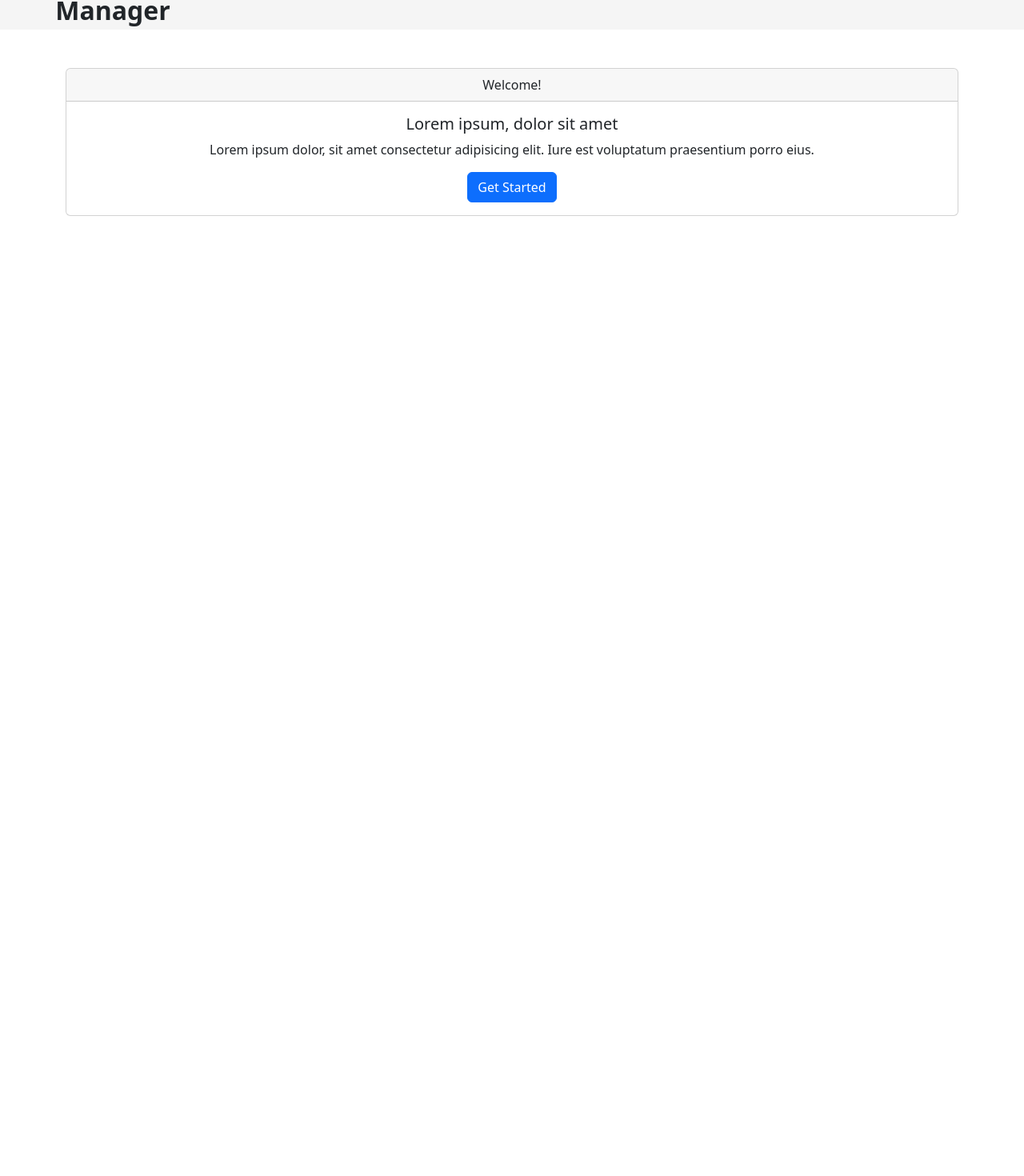
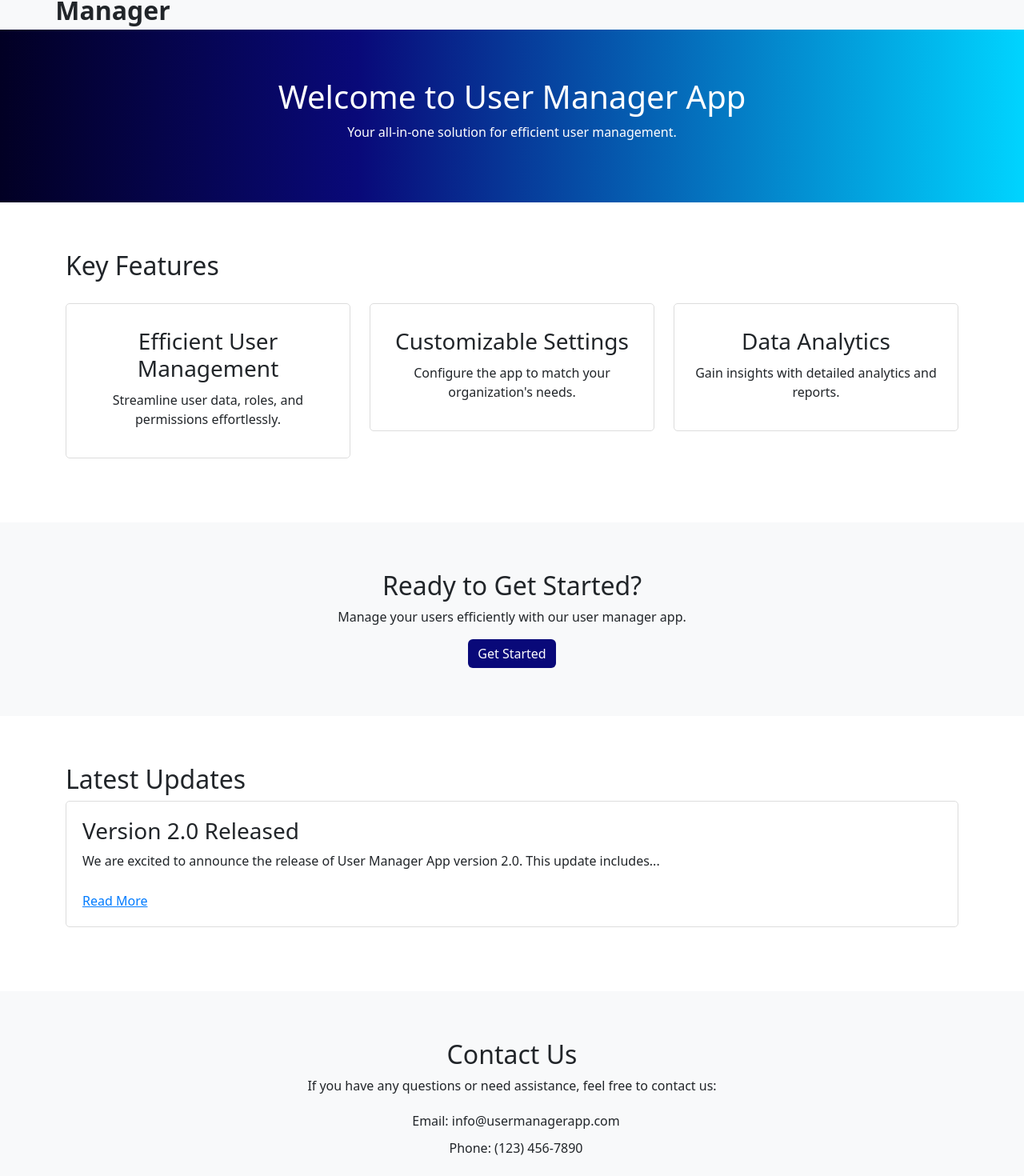
Before and after one commit to macpli/user-manager-ng, an Angular app: page / in a window 1280 px wide. Shown: the part 59-1529 px from the top of the page at 80% size. Before the commit the page ends 800 px from the top, so only its background shows below. Built offline with nearby package versions, Linux system fonts and the light colour scheme.

Commit message:
add: mock home page; refactor: styling

```diff
--- a/src/app/components/home/home.component.css
+++ b/src/app/components/home/home.component.css
@@ -0,0 +1,91 @@
+.brief-introduction {
+    color: white;
+    text-align: center;
+    padding: 60px 0;
+    background: rgb(2,0,36);
+    background: linear-gradient(90deg, rgba(2,0,36,1) 0%, rgba(9,9,121,1) 35%, rgba(0,212,255,1) 100%);
+  }
+
+  .key-features {
+    padding: 60px 0;
+    background-color: #ffffff;
+  }
+
+  .feature {
+    text-align: center;
+    padding: 20px;
+    border: 1px solid #ddd;
+    border-radius: 5px;
+    margin: 20px 0;
+  }
+
+  .feature i {
+    font-size: 48px;
+    color: #007bff;
+  }
+
+  .feature h3 {
+    margin-top: 10px;
+  }
+
+  .feature p {
+    margin-top: 10px;
+  }
+
+  .call-to-action {
+    text-align: center;
+    padding: 60px 0;
+    background-color: #f8f9fa;
+  }
+
+  .call-to-action a {
+    border: none;
+    background-color: rgba(9,9,121,1);
+    color: white;
+  }
+
+  /*background: rgb(2,0,36);
+    background: linear-gradient(90deg,  rgba(9,9,121,1) 0%, rgb(0, 176, 211) 100%);*/
+
+  .call-to-action button {
+    margin-top: 20px;
+  }
+
+  .latest-updates {
+    padding: 60px 0;
+    background-color: #ffffff;
+  }
+
+  .update {
+    margin-bottom: 20px;
+    padding: 20px;
+    border: 1px solid #ddd;
+    border-radius: 5px;
+  }
+
+  .read-more-link {
+    display: inline-block;
+    margin-top: 10px;
+    color: #007bff;
+  }
+
+  .contact-info {
+    text-align: center;
+    padding: 60px 0;
+    background-color: #f8f9fa;
+  }
+
+  .contact-list {
+    list-style: none;
+    padding: 0;
+    margin-top: 20px;
+  }
+
+  .contact-list li {
+    margin-bottom: 10px;
+  }
+
+  .contact-list i {
+    margin-right: 10px;
+    color: #007bff;
+  }
--- a/src/app/components/home/home.component.html
+++ b/src/app/components/home/home.component.html
@@ -1,12 +1,63 @@
-<div class="container-lg mt-5 mb-3">
-    <div class="card text-center">
-        <div class="card-header">
-          Welcome!
-        </div>
-        <div class="card-body">
-          <h5 class="card-title">Lorem ipsum, dolor sit amet </h5>
-          <p class="card-text">Lorem ipsum dolor, sit amet consectetur adipisicing elit. Iure est voluptatum praesentium porro eius.</p>
-          <a [routerLink]="['/users']" class="btn btn-primary">Get Started</a>
+<section class="brief-introduction">
+  <h1>Welcome to User Manager App</h1>
+  <p>Your all-in-one solution for efficient user management.</p>
+</section>
+
+<section class="key-features">
+  <div class="container">
+    <h2>Key Features</h2>
+    <div class="row">
+      <div class="col-md-4">
+        <div class="feature">
+          <i class="fa fa-users"></i>
+          <h3>Efficient User Management</h3>
+          <p>Streamline user data, roles, and permissions effortlessly.</p>
         </div>
       </div>
-</div>
+      <div class="col-md-4">
+        <div class="feature">
+          <i class="fa fa-cog"></i>
+          <h3>Customizable Settings</h3>
+          <p>Configure the app to match your organization's needs.</p>
+        </div>
+      </div>
+      <div class="col-md-4">
+        <div class="feature">
+          <i class="fa fa-chart-line"></i>
+          <h3>Data Analytics</h3>
+          <p>Gain insights with detailed analytics and reports.</p>
+        </div>
+      </div>
+    </div>
+  </div>
+</section>
+
+<section class="call-to-action">
+  <div class="container">
+    <h2>Ready to Get Started?</h2>
+    <p>Manage your users efficiently with our user manager app.</p>
+    <a [routerLink]="['/users']" class="btn ">Get Started</a>  </div>
+</section>
+
+<section class="latest-updates">
+  <div class="container">
+    <h2>Latest Updates</h2>
+    <div class="update">
+      <h3>Version 2.0 Released</h3>
+      <p>We are excited to announce the release of User Manager App version 2.0. This update includes...</p>
+      <a href="#" class="read-more-link">Read More</a>
+    </div>
+    <!-- Add more updates here -->
+  </div>
+</section>
+
+<section class="contact-info">
+  <div class="container">
+    <h2>Contact Us</h2>
+    <p>If you have any questions or need assistance, feel free to contact us:</p>
+    <ul class="contact-list">
+      <li><i class="fa fa-envelope"></i> Email: info@usermanagerapp.com</li>
+      <li><i class="fa fa-phone"></i> Phone: (123) 456-7890</li>
+    </ul>
+  </div>
+</section>
--- a/src/app/components/navbar/navbar.component.css
+++ b/src/app/components/navbar/navbar.component.css
@@ -2,7 +2,7 @@
     display: flex;
     justify-content: space-between;
     align-items: center;
-    background-color: whitesmoke;
+    background-color: #f8f9fa;
 }
 
 .logo-name {
@@ -20,4 +20,5 @@ ul {
 ul a {
     font-size: 24px;
     font-weight: 500;
+    color: rgba(9,9,121,1);
 }
```
Also changed, not shown: src/app/components/add-user/add-user.component.css (line endings or trailing spaces), src/app/components/add-user/add-user.component.html (indentation only).
